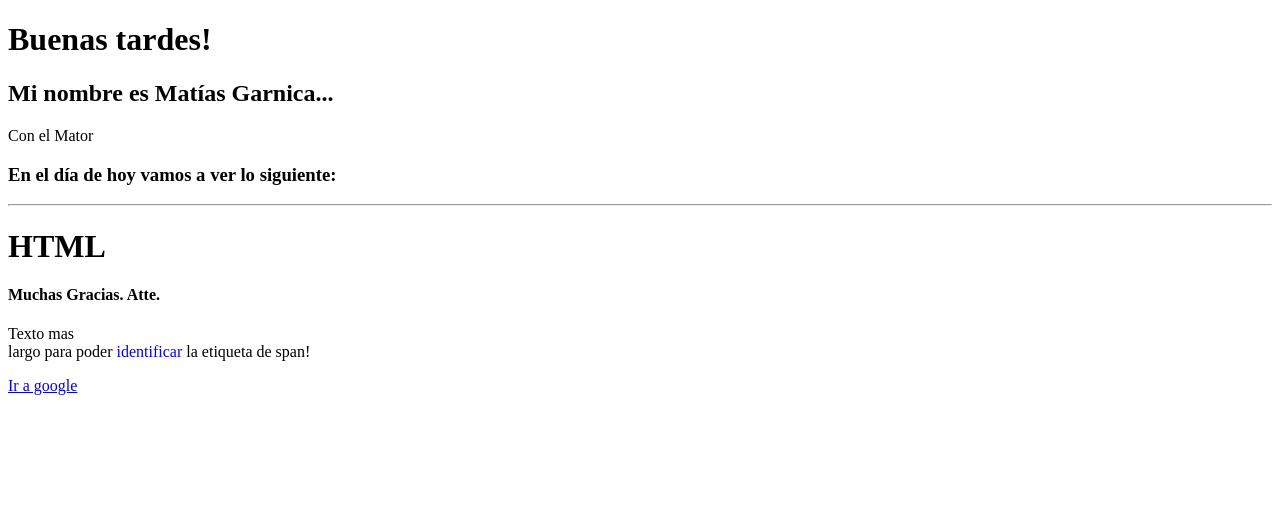
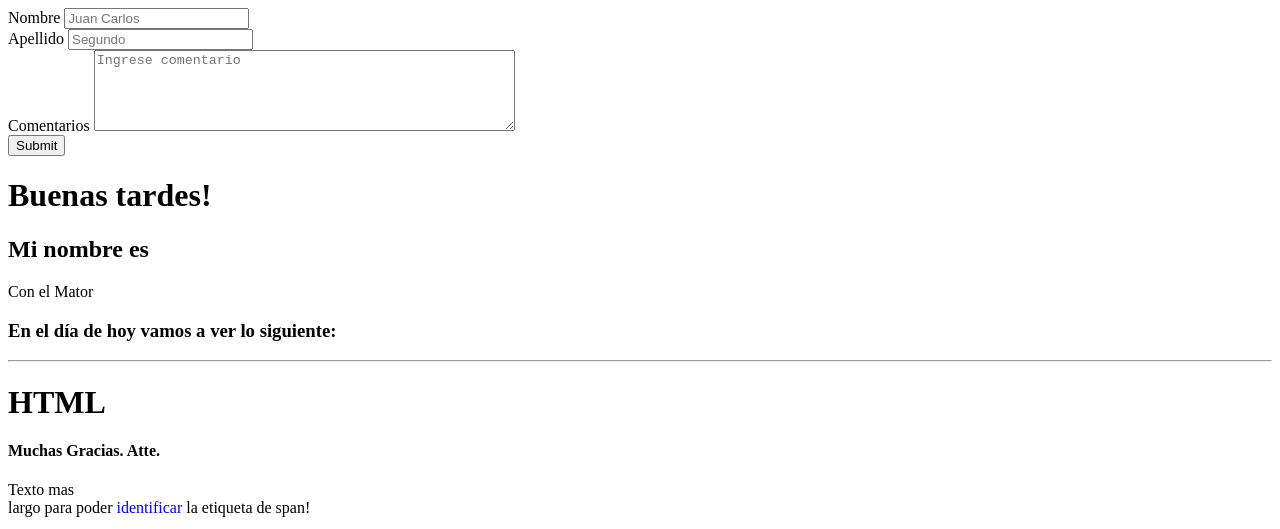
Before and after one commit to MatiasGarnica/htmlholamundoitba, a plain HTML site: page index.html in a window 1280 px wide. Shown: the top 529 px of the page. Drawn offline with Linux system fonts and the light colour scheme.

Commit message:
Imagen, formulario

```diff
--- a/index.html
+++ b/index.html
@@ -4,8 +4,21 @@
     <title>Document</title>
 </head>
 <body>
+    <form action="/formulario">
+        <label for="nombre">Nombre</label>
+        <input type="text" id="nombre" name="nombre" placeholder="Juan Carlos"/>
+        <br>
+        <label for="apellido">Apellido</label>
+        <input type="text" id="apellido" name="apellido" placeholder="Segundo"/>
+        <br>
+        <label for="comentario">Comentarios</label>
+        <textarea cols="50" rows="5" id="comentario" placeholder="Ingrese comentario" name="comentario"></textarea>
+        <br>
+        <input type="submit" />
+
+    </form>
     <h1>Buenas tardes!</h1>
-    <H2>Mi nombre es Matías Garnica...</H2>
+    <h2>Mi nombre es <output></output></h2>
     <p1> Con el Mator</p1>
     <h3>En el día de hoy vamos a ver lo siguiente:</h3>
     <hr>
@@ -14,5 +27,7 @@
     <p> Texto mas <br>largo para poder <span style="color:blue">identificar</span> la etiqueta de span!</p>
     <!--A modo de información, estamos intentando comprender las bases de html-->
     <a target="_blank" href="https://www.google.com">Ir a google</a>
+    <br><img src="img/Paisaje.png" width="300" height="200" />
+
 </body>
 </html>
```
